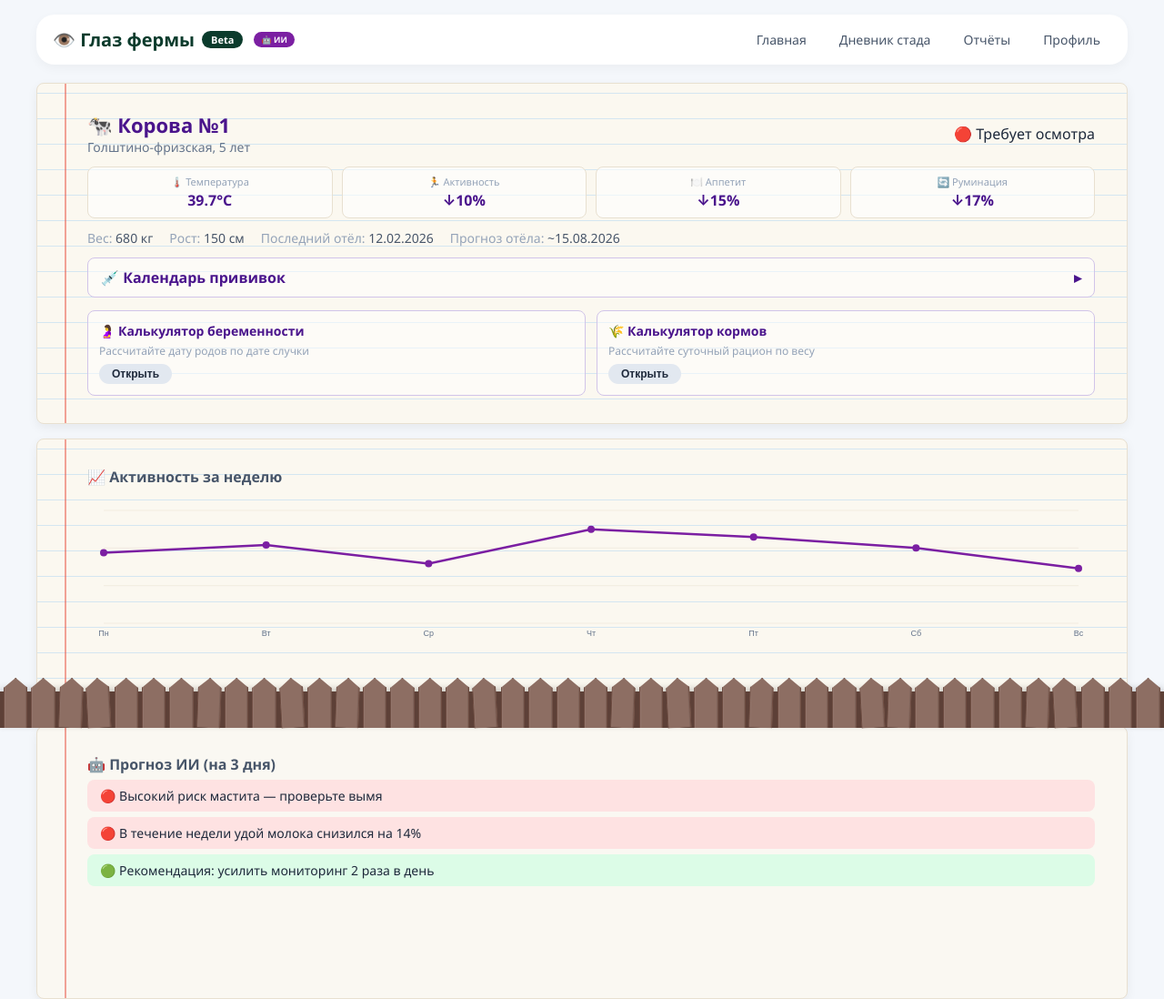
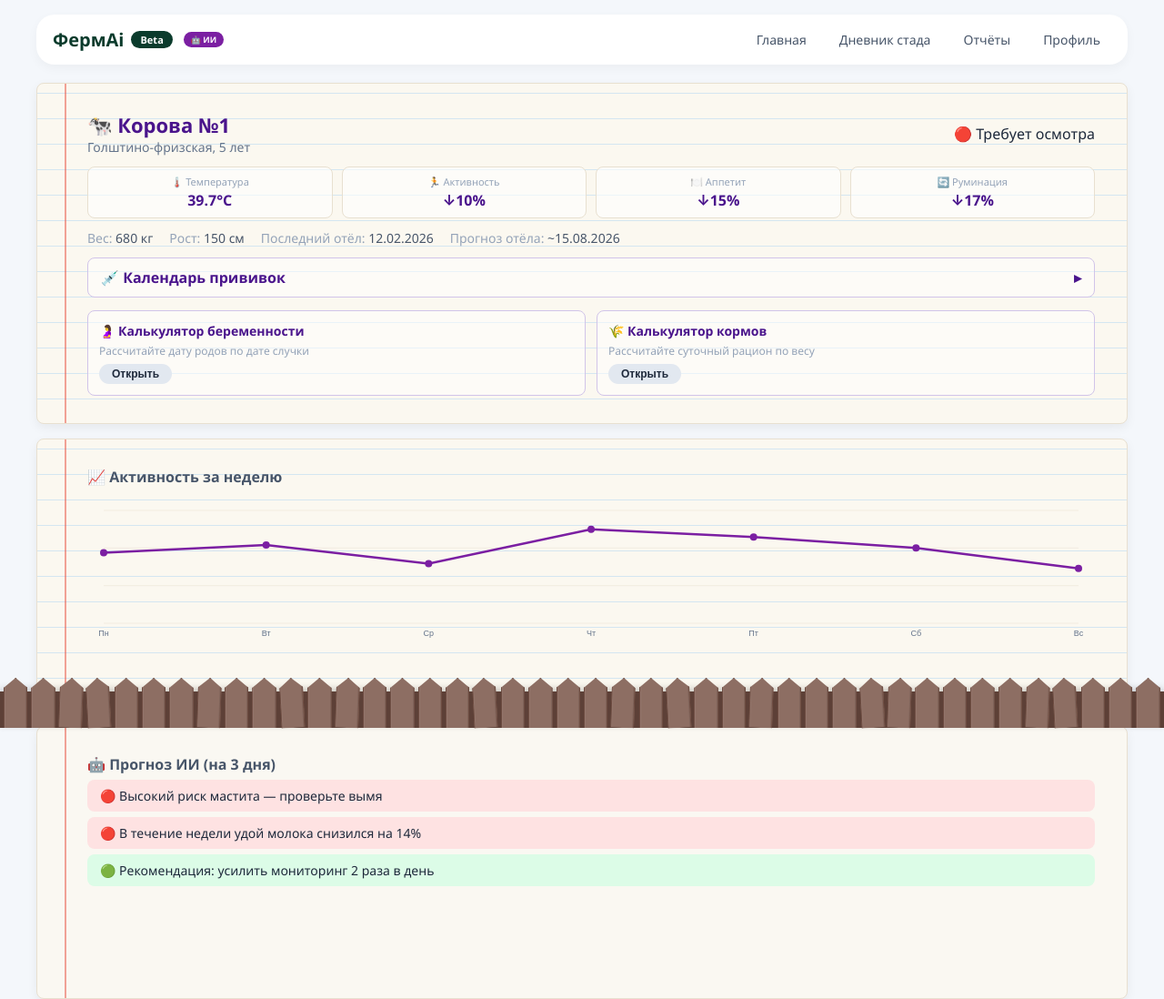
Before and after one commit to Pingvinka/FarmAi, a website: page karta-ai.html in a window 1280 px wide. Shown: the top 1098 px of the page at 91% size. Drawn offline with Linux system fonts and the light colour scheme.

Commit message:
add final

```diff
--- a/karta-ai.html
+++ b/karta-ai.html
@@ -3,14 +3,14 @@
 <head>
     <meta charset="UTF-8">
     <meta name="viewport" content="width=device-width, initial-scale=1.0">
-    <title>Глаз фермы — Карточка здоровья (ИИ)</title>
+    <title>ФермAi — Карточка здоровья (ИИ)</title>
     <link rel="stylesheet" href="css/style.css">
 </head>
 <body>
 
 <div class="app">
     <header class="header">
-        <div class="logo">👁️ Глаз фермы <span>Beta</span><span class="ai-badge">🤖 ИИ</span></div>
+        <div class="logo"> ФермAi <span>Beta</span><span class="ai-badge">🤖 ИИ</span></div>
         <div class="header-right">
             <a href="dashboard-ai.html">Главная</a>
             <a href="dnevnik-ai.html">Дневник стада</a>
```
